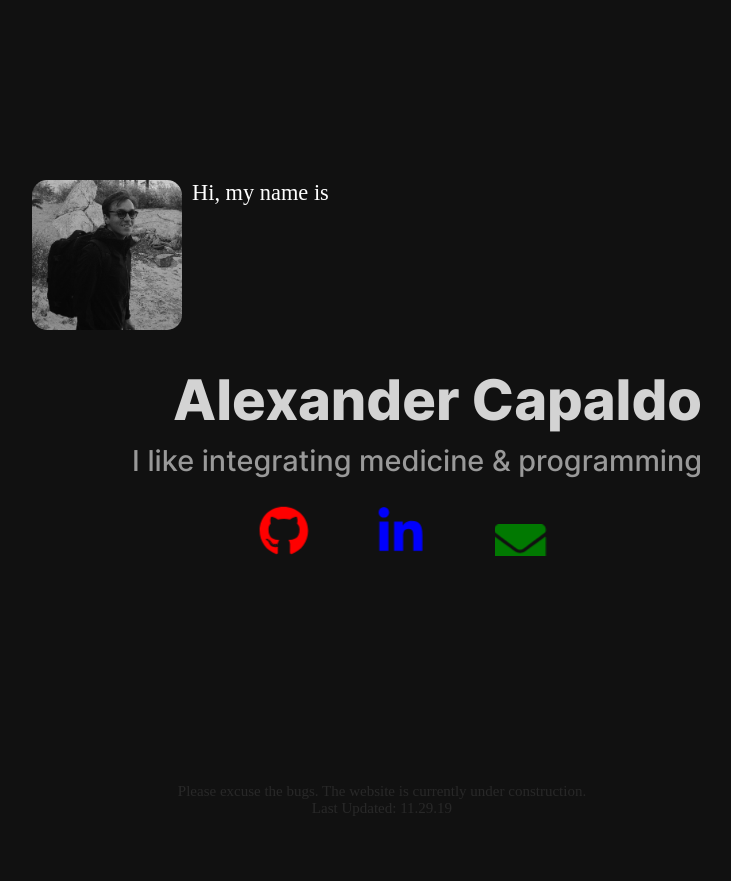
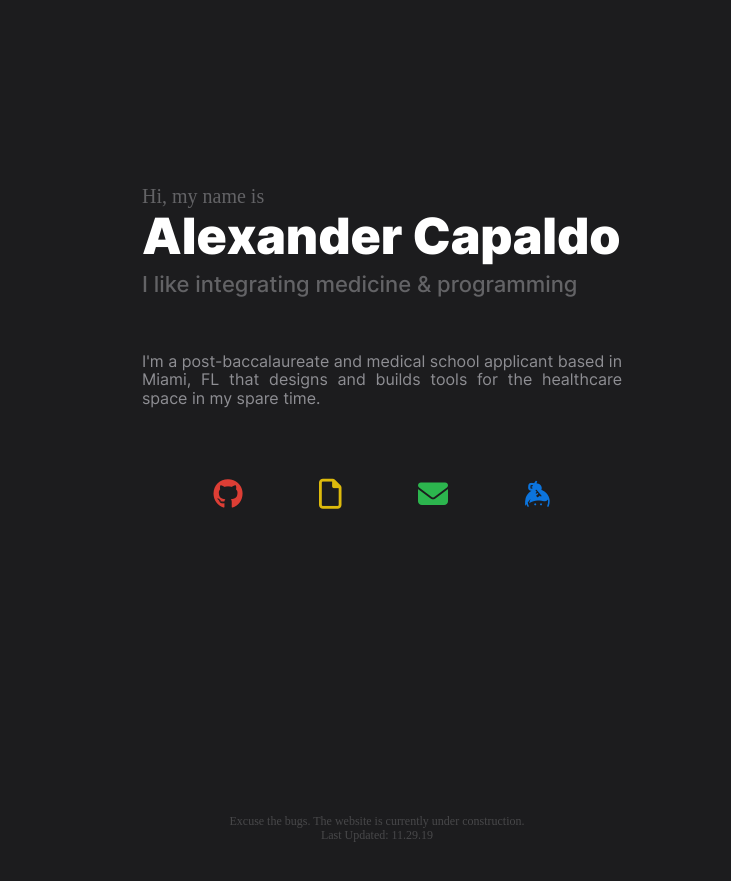
Before and after one commit to capaldo/capaldo.github.io, a Jekyll site: the page built from index.md, in a window 1280 px wide. Shown: the top 881 px of the page, without its empty margins (258-989 px from the left). Built offline with Jekyll 4.4.1, drawn with Linux system fonts in a browser that asks for light colours; nearby versions of some CDN libraries; some web fonts are replaced.

Commit message:
update website with better css

```diff
--- a/_layouts/home.html
+++ b/_layouts/home.html
@@ -7,89 +7,55 @@
     <link rel="stylesheet" href="css/normalize.css">
     <link rel="stylesheet" href="css/base.css">
     <link rel="stylesheet" href="css/animate.css">
+    <script src="https://kit.fontawesome.com/77171bb218.js" crossorigin="anonymous"></script>
     <title>{{ page.title }} | {{ site.first_name }} {{site.last_name}}</title>
   </head>
 
   <body>
 
-      <div class="parallax"></div>
-      <div class="center">
-	  <div class="noselect">
+      <div class = "noselect">
 
-	      <img class="hexagon animated fadeIn" src='{{ site.image }}'></img>
+	  <div class ="homeText">
 
-	      <p class="intro animated fadeIn">Hi, my name is</p>
+	      <p class="intro animated fadeIn">
+		Hi, my name is
+	      </p>
+	  <h1 class="name animated fadeInUp">
+	      {{ site.first_name }} {{ site.last_name }}
+	  </h1>
+	  <p class="motto animated fadeIn">
+	    I like integrating medicine &amp; programming
+	  </p>
+	  <p class="shortbio animated fadeIn">
+	    I'm a post-baccalaureate and medical school applicant based in Miami, FL that designs and builds tools for the healthcare space in my spare time.
+	  </p>
 
-		  <h1 class="name animated fadeInUp">
-		      {{ site.first_name }} {{ site.last_name }}
-		  </h1>
+	    <div class="icons">
+		<a href="https://github.com/capaldo"><div class="github animated fadeInUp"><i class="fab fa-github"></i></div></a>
+		<a href=""><div class="resume animated fadeInUp"><i class="far fa-file"></i></div></a>
+		<a href="mailto:alex@capaldo.io"><div class="email animated fadeInUp"><i class="fas fa-envelope"></i></div></a>
+		<a href="https://keybase.io/capaldo"><div class="keybase animated fadeInUp"><i class="fab fa-keybase"></i></div></a>
+	    </div>
 
-		  <p class="description animated fadeIn">I like integrating medicine &amp; programming</p>
-
-	  </div>
-
-	  <div class="buttons">
-
-	    <svg height="50px" width="55px"
-		aria-hidden="true" role="img"
-		xmlns="http://www.w3.org/2000/svg"
-		viewbox="0 0 448 512">
-		<a href="https://github.com/{{ site.github }}"
-		    <g class="github animated fadeInUpBig">
-		    <path d="M165.9 397.4c0 2-2.3 3.6-5.2 3.6-3.3.3-5.6-1.3-5.6-3.6 0-2 2.3-3.6 5.2-3.6 3-.3 5.6 1.3 5.6 3.6zm-31.1-4.5c-.7 2 1.3 4.3 4.3 4.9 2.6 1 5.6 0 6.2-2s-1.3-4.3-4.3-5.2c-2.6-.7-5.5.3-6.2 2.3zm44.2-1.7c-2.9.7-4.9 2.6-4.6 4.9.3 2 2.9 3.3 5.9 2.6 2.9-.7 4.9-2.6 4.6-4.6-.3-1.9-3-3.2-5.9-2.9zM244.8 8C106.1 8 0 113.3 0 252c0 110.9 69.8 205.8 169.5 239.2 12.8 2.3 17.3-5.6 17.3-12.1 0-6.2-.3-40.4-.3-61.4 0 0-70 15-84.7-29.8 0 0-11.4-29.1-27.8-36.6 0 0-22.9-15.7 1.6-15.4 0 0 24.9 2 38.6 25.8 21.9 38.6 58.6 27.5 72.9 20.9 2.3-16 8.8-27.1 16-33.7-55.9-6.2-112.3-14.3-112.3-110.5 0-27.5 7.6-41.3 23.6-58.9-2.6-6.5-11.1-33.3 2.6-67.9 20.9-6.5 69 27 69 27 20-5.6 41.5-8.5 62.8-8.5s42.8 2.9 62.8 8.5c0 0 48.1-33.6 69-27 13.7 34.7 5.2 61.4 2.6 67.9 16 17.7 25.8 31.5 25.8 58.9 0 96.5-58.9 104.2-114.8 110.5 9.2 7.9 17 22.9 17 46.4 0 33.7-.3 75.4-.3 83.6 0 6.5 4.6 14.4 17.3 12.1C428.2 457.8 496 362.9 496 252 496 113.3 383.5 8 244.8 8zM97.2 352.9c-1.3 1-1 3.3.7 5.2 1.6 1.6 3.9 2.3 5.2 1 1.3-1 1-3.3-.7-5.2-1.6-1.6-3.9-2.3-5.2-1zm-10.8-8.1c-.7 1.3.3 2.9 2.3 3.9 1.6 1 3.6.7 4.3-.7.7-1.3-.3-2.9-2.3-3.9-2-.6-3.6-.3-4.3.7zm32.4 35.6c-1.6 1.3-1 4.3 1.3 6.2 2.3 2.3 5.2 2.6 6.5 1 1.3-1.3.7-4.3-1.3-6.2-2.2-2.3-5.2-2.6-6.5-1zm-11.4-14.7c-1.6 1-1.6 3.6 0 5.9 1.6 2.3 4.3 3.3 5.6 2.3 1.6-1.3 1.6-3.9 0-6.2-1.4-2.3-4-3.3-5.6-2z ">
-		    </path>
-		    </g>
-		</a>
-	    </svg>
-
-	    <div class="padding"></div>
-
-	    <svg height="50px" width="55px"
-		aria-hidden="true" role="img"
-		xmlns="http://www.w3.org/2000/svg"
-		viewBox="0 0 448 512">
-		<a href="https://linkedin.com/{{ site.github }}"
-		    <g class="linkedin animated fadeInUpBig">
-		    <path d="M100.28 448H7.4V148.9h92.88zM53.79 108.1C24.09 108.1 0 83.5 0 53.8a53.79 53.79 0 0 1 107.58 0c0 29.7-24.1 54.3-53.79 54.3zM447.9 448h-92.68V302.4c0-34.7-.7-79.2-48.29-79.2-48.29 0-55.69 37.7-55.69 76.7V448h-92.78V148.9h89.08v40.8h1.3c12.4-23.5 42.69-48.3 87.88-48.3 94 0 111.28 61.9 111.28 142.3V448z">
-		    </path>
-		    </g>
-		</a>
-	    </svg>
-
-	    <div class="padding"></div>
-
-	    <svg height="50px" width="55px"
-		aria-hidden="true" role="img"
-		xmlns="http://www.w3.org/2000/svg"
-		viewBox="0 0 500 500">
-		<a href="mailto:alex@capaldo.io"
-		    <g class="email animated fadeInUpBig">
-		    <path d="M502.3 190.8c3.9-3.1 9.7-.2 9.7 4.7V400c0 26.5-21.5 48-48 48H48c-26.5 0-48-21.5-48-48V195.6c0-5 5.7-7.8 9.7-4.7 22.4 17.4 52.1 39.5 154.1 113.6 21.1 15.4 56.7 47.8 92.2 47.6 35.7.3 72-32.8 92.3-47.6 102-74.1 131.6-96.3 154-113.7zM256 320c23.2.4 56.6-29.2 73.4-41.4 132.7-96.3 142.8-104.7 173.4-128.7 5.8-4.5 9.2-11.5 9.2-18.9v-19c0-26.5-21.5-48-48-48H48C21.5 64 0 85.5 0 112v19c0 7.4 3.4 14.3 9.2 18.9 30.6 23.9 40.7 32.4 173.4 128.7 16.8 12.2 50.2 41.8 73.4 41.4z">
-		    </path>
-		    </g>
-		</a>
-	    </svg>
+	</div>
 
 
 
 
 
 
+	<div class="footer">
+	       Excuse the bugs. The website is currently under construction.
+	    <br>
+	       Last Updated: {{ site.time | date: '%m.%d.%y' }}
 	  </div>
-
-
-<footer class="animated fadeIn">
-    Please excuse the bugs. The website is currently under construction.
-    <br>
-    Last Updated: {{ site.time | date: '%m.%d.%y' }}
-</footer>
-
-
-
 
 
 
       </div>
+
+
+
   </body>
 
 
--- a/css/base.css
+++ b/css/base.css
@@ -1,3 +1,16 @@
+:root {
+    --bg-color: #1C1C1E;
+    --intro-color: #636366;
+    --name-color: #FFFFFF;
+    --motto-color: #636366;
+    --shortbio-color: #8E8E93;
+    --footer-color: #48484A;
+    --red: #FF453A;
+    --yellow: #FFD60A;
+    --green: #30D158;
+    --blue: #0A84FF;
+}
+
 @font-face {
   font-family: 'Inter';
   font-style:  normal;
@@ -166,43 +179,11 @@
 	 url("fonts/Pragmata Pro Mono Regular.woff") format("woff");
 }
 
-body, html {
-    height: 100%;
-    background-color: #111;
-}
-
-
-h1.name {
-    display: inline;
-    float: right;
-    color: #d3d3d3;
-    font-family: Inter;
+@font-face {
+    font-family: 'SFPro';
     font-style: normal;
-    font-weight: 800;
-    font-size: 3.5em;
-    animation-delay: 1.0s;
-}
-
-.center {
-    position: fixed;
-    top: 20%; /* or whatever top you need */
-    left: 50%;
-    width: auto;
-    -webkit-transform: translateX(-50%);
-    -moz-transform: translateX(-50%);
-    -ms-transform: translateX(-50%);
-    -o-transform: translateX(-50%);
-    transform: translateX(-50%);
-}
-
-
-.parallax {
-    height: 100%;
-    /* Create the parallax scrolling effect */
-    background-attachment: fixed;
-    background-position: center;
-    background-repeat: no-repeat;
-    background-size: cover;
+    src: url("fonts/SF-Pro-Text-Medium.woff2") format("woff2"),
+	 url("fonts/SF-Pro-Text-Medium.woff") format("woff");
 }
 
 .noselect {
@@ -211,114 +192,196 @@ h1.name {
      -khtml-user-select: none; /* Konqueror HTML */
        -moz-user-select: none; /* Old versions of Firefox */
         -ms-user-select: none; /* Internet Explorer/Edge */
-    user-select: none; /* Non-prefixed version, supported by Chrome, Opera and Firefox */
+            user-select: none; /* Non-prefixed version, currently
+                                  supported by Chrome, Opera and Firefox */
 }
 
-img.hexagon {
-    float: left;
-    display: inline;
-    transition: filter 0.5s cubic-bezier(0.645, 0.045, 0.355, 1) 0s;
-
-    animation-duration: 2.0s;
-    animation-delay: 2.0s;
-    width: auto;
-    height: auto;
-    max-height: 150px;
-
-    overflow: hidden;
-    -webkit-border-radius: 15px;
-    -moz-border-radius: 15px;
-    border-radius: 15px;
-
-    -webkit-filter: grayscale(1);
-    filter: grayscale(1) contrast(1);
-
-    margin-left: -30px;
-
+body {
+    background: var(--bg-color);
+    display: flex;
+    height: 100vh;
+    justify-content: center;
+    align-items: center;
 }
 
-img.hexagon:hover {
-    all: 1s ease-in-out 0.5s, color 1s;
-    filter: grayscale(0);
+.homeText {
+    position: relative;
+    overflow: hidden;
+    margin-top: 28%;
 }
 
 p.intro {
+    color: var(--intro-color);
     font-family: PPro;
-    font-size: 1.4em;
-    color: #fff;
-    float: left;
-    display: inline;
-    animation-duration: 1.5s;
+    font-style: normal;
+    font-size: 15px;
+    position: absolute;
+    text-align: left;
     animation-delay: 0s;
+}
 
-    margin-left: 10px;
-    margin-top: 0px;
+h1.name {
+    color: var(--name-color);
+    font-family: Inter;
+    font-weight: 900;
+    font-size: 40px;
+    position: absolute;
+    text-align: left;
+    animation-delay: 1.0s;
+}
+
+p.motto {
+    color: var(--motto-color);
+    font-family: Inter;
+    font-weight: 500;
+    font-size: 20px;
+    position: absolute;
+    text-align: left;
+    animation-delay: 1.5s;
+}
+
+p.shortbio {
+    color: var(--shortbio-color);
+    font-family: Inter;
+    font-style: normal;
+    font-size: 20px;
+    position: absolute;
+    text-align: justify;
+    animation-delay: 2.2s;
+}
+
+.footer {
+    color: var(--footer-color);
+    font-family: PPro;
+    font-style: normal;
+    width: 480px;
+    text-align: left;
+    animation-delay: 2.5s;
+    display: flex;
+    text-align: center;
+    justify-content: center;
+    align-items: center;
+    margin-bottom: 10px;
+}
+
+.icons {
+    position: absolute;
+    display: flex;
+    justify-content: space-evenly;
+}
+
+.fab, .far, .fas {
+    font-size: 30px;
 }
 
 
-p.description {
-    font-family: Inter;
-    font-weight: 500;
-    font-size: 1.8em;
-    color: #999;
-    float: right;
-    animation-duration: 1.0s;
-    animation-delay: 3.0s;
-
-    margin-top: -25px;
+.github, .keybase {
+    animation-delay: 2.8s;
+    animation-duration: 1s;
 }
 
-.buttons {
-    position: relative;
-    margin-bottom: 30%;
-    width: 100%;
-    margin-top: 40%;
-    margin-left: 30%;
+.resume, .email {
+    animation-delay: 3.2s;
+    animation-duration: 1s;
 }
 
-.padding {
-    padding-right: 60px;
-    display: inline;
+.fa-github {
+    color: var(--red);
+    opacity: 85%;
+    transition: opacity .25s ease-in-out;
+   -moz-transition: opacity .25s ease-in-out;
+   -webkit-transition: opacity .25s ease-in-out;
 }
 
-.github {
-    transition: fill 0.3s ease-in-out 0.1s;
-    animation-delay: 3.5s;
-    animation-duration: 0.3s;
-    fill: red;
-    width: 40px;
+.fa-github:hover {
+    opacity: 100%;
 }
 
-.github:hover {
+.fa-file {
+    color: var(--yellow);
+    opacity: 85%;
+    transition: opacity .25s ease-in-out;
+   -moz-transition: opacity .25s ease-in-out;
+   -webkit-transition: opacity .25s ease-in-out;
+}
+
+.fa-file:hover {
+    opacity: 100%;
+}
+
+
+.fa-envelope {
+    color: var(--green);
+    opacity: 85%;
+    transition: opacity .25s ease-in-out;
+   -moz-transition: opacity .25s ease-in-out;
+   -webkit-transition: opacity .25s ease-in-out;
+}
+
+.fa-envelope:hover {
+    opacity: 100%;
+}
+
+.fa-keybase {
+    color: var(--blue);
+    opacity: 85%;
+    transition: opacity .25s ease-in-out;
+   -moz-transition: opacity .25s ease-in-out;
+   -webkit-transition: opacity .25s ease-in-out;
+}
+
+.fa-keybase:hover {
+    opacity: 100%;
+}
+
+@media only screen and (min-width: 1024px) {
+
+    .homeText {
+	margin-bottom: 300px;
+	width: 490px;
+	height: 330px;
+    }
+
+    p.intro {
+	font-size: 20px;
+	margin-top: 0px;
+	margin-left: 5px;
+	margin-right: 263px;
+	margin-bottom: 204px;
+    }
+
+    h1.name {
+	font-size: 50px;
+	margin-top: 23px;
+	margin-left: 5px;
+	margin-bottom: 140px;
+    }
+
+    p.motto {
+	font-size: 22px;
+	margin-top: 87px;
+	margin-left: 5px;
+	margin-bottom: 108px;
+    }
+
+    p.shortbio {
+	font-size: 16px;
+	margin-top: 167px;
+	margin-right: 5px;
+	margin-left: 5px;
+    }
+
+    .footer {
+	font-size: 12px;
+    }
+
+    .icons {
+	margin-top: 294px;
+	width: 490px;
+    }
+
+    .fab, .far, .fas {
+	font-size: 30px;
+    }
 
 }
-
-.linkedin {
-    transition: fill 0.3s ease-in-out 0.1s;
-    animation-delay: 3.7s;
-    animation-duration: 0.3s;
-    fill: blue;
-    width: 40px;
-}
-
-.email {
-    transition: fill 0.3s ease-in-out 0.1s;
-    animation-delay: 3.9s;
-    animation-duration: 0.3s;
-    fill: green;
-    width: 40px;
-}
-
-.linkedin:hover {
-
-}
-
-footer {
-    text-align: center;
-    font: PPro;
-    font-size: 15px;
-    color: white;
-    padding-top: 2em;
-    animation-delay: 4.5s;
-    animation-duration: 2s;
-}
--- a/css/svg.css
+++ /dev/null
@@ -1 +0,0 @@
-<svg aria-hidden="true" role="img" xmlns="http://www.w3.org/2000/svg" viewBox="0 0 448 512" class="github"><path fill="currentColor" d="M439.55 236.05L244 40.45a28.87 28.87 0 0 0-40.81 0l-40.66 40.63 51.52 51.52c27.06-9.14 52.68 16.77 43.39 43.68l49.66 49.66c34.23-11.8 61.18 31 35.47 56.69-26.49 26.49-70.21-2.87-56-37.34L240.22 199v121.85c25.3 12.54 22.26 41.85 9.08 55a34.34 34.34 0 0 1-48.55 0c-17.57-17.6-11.07-46.91 11.25-56v-123c-20.8-8.51-24.6-30.74-18.64-45L142.57 101 8.45 235.14a28.86 28.86 0 0 0 0 40.81l195.61 195.6a28.86 28.86 0 0 0 40.8 0l194.69-194.69a28.86 28.86 0 0 0 0-40.81z" class=""></path></svg>
```
Also changed, not shown: css/fonts/Pragmata Pro Mono Regular.otf (deleted), 1 other file. Lines whose indentation alone changed are shown as unchanged.
